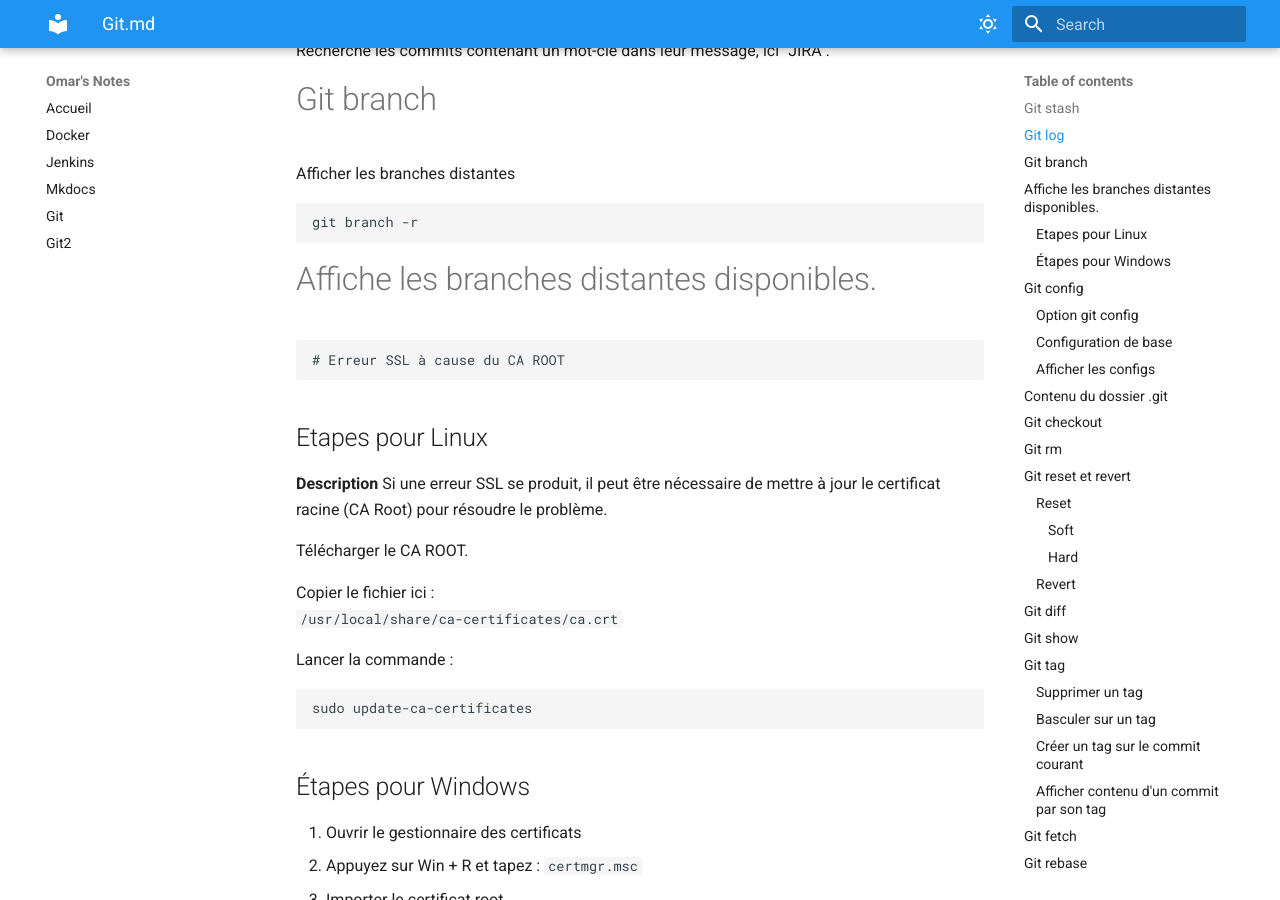
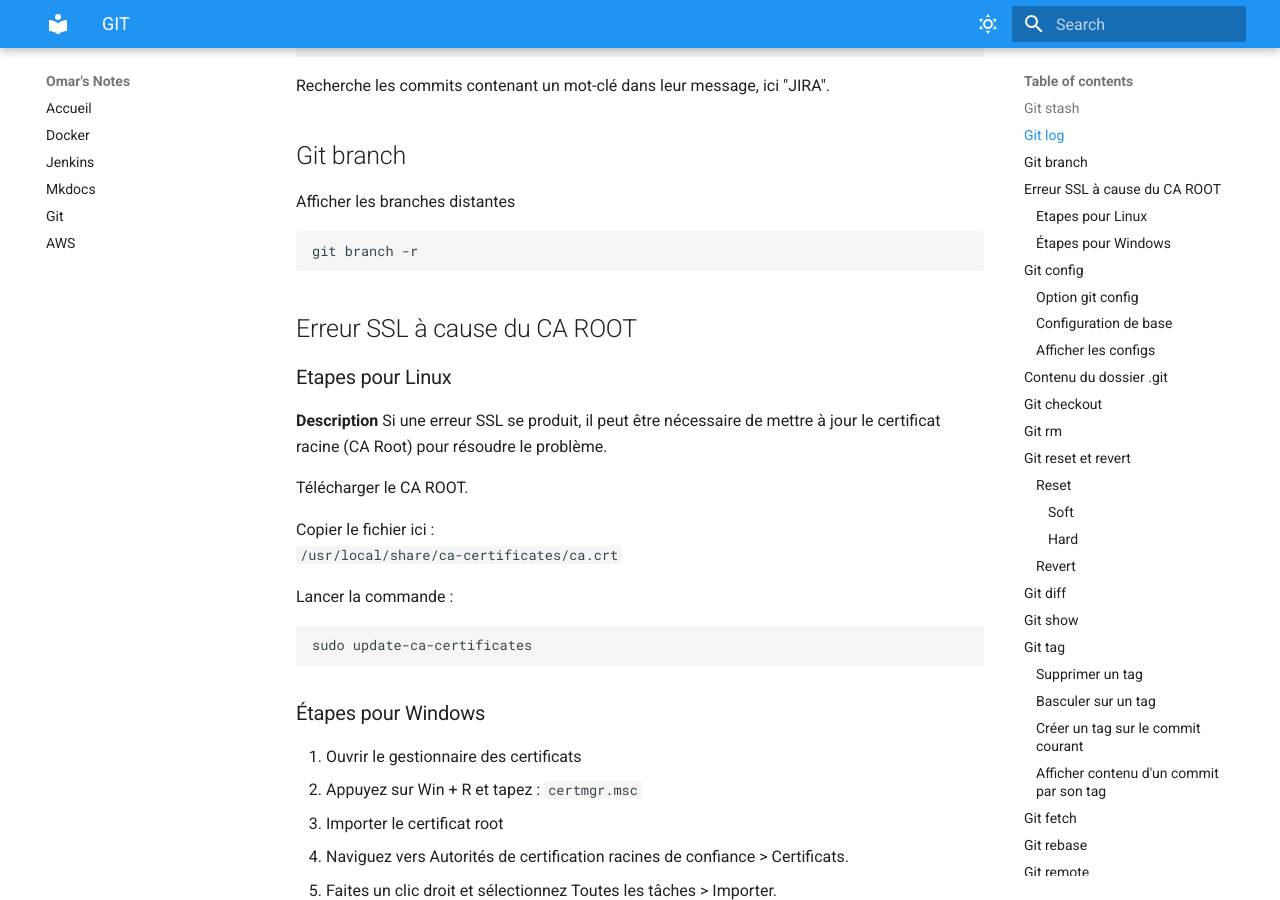
Before and after one commit to ElRamo/omarnotes, an MkDocs documentation site: the page built from docs/Git/Git.md.md, in a window 1280 px wide and 900 px high, scrolled down 2438 px. Built offline with MkDocs 1.6.1 and Material for MkDocs 9.7.7, drawn with Linux system fonts in a browser that asks for light colours.

````diff
--- a/docs/Git/Git.md.md
+++ b/docs/Git/Git.md.md
@@ -1,3 +1,4 @@
+# GIT
 ## Git stash
 
 **Description**
@@ -35,7 +36,7 @@ git stash clear
 
 Supprime toutes les sauvegardes de la pile.
 
-# Git log
+## Git log
 
 **Description**
 `git log` permet de visualiser l'historique des commits dans un dépôt.
@@ -132,7 +133,7 @@ git log -1 --grep="JIRA"
 
 Recherche les commits contenant un mot-clé dans leur message, ici "JIRA".
 
-# Git branch
+## Git branch
 
 Afficher les branches distantes
 
@@ -140,10 +141,9 @@ Afficher les branches distantes
 git branch -r
 ```
 
-# Affiche les branches distantes disponibles.
-	# Erreur SSL à cause du CA ROOT
+## Erreur SSL à cause du CA ROOT
 
-## Etapes pour Linux
+### Etapes pour Linux
 
 **Description**
 Si une erreur SSL se produit, il peut être nécessaire de mettre à jour le certificat racine (CA Root) pour résoudre le problème.
@@ -159,7 +159,7 @@ Lancer la commande :
 sudo update-ca-certificates
 ```
 
-## Étapes pour Windows
+### Étapes pour Windows
 
 1. Ouvrir le gestionnaire des certificats
 2. Appuyez sur Win + R et tapez :
@@ -174,15 +174,15 @@ sudo update-ca-certificates
 
 Une fois le certificat ajouté, redémarrez les applications ou services (GitLab Runner, Ansible, etc.).
 
-# Git config
+## Git config
 
-## Option git config
+### Option git config
 
 - `--system` - Table applicable à l'ensemble de la machine.
 - `--global` - Configuration pour l'utilisateur actuel.
 - `--local` (par défaut) - Configuration pour le dépôt courant.
 
-## Configuration de base
+### Configuration de base
 
 ```
 git config --global user.email johndoe@myemail.com
@@ -218,7 +218,7 @@ git config --global core.editor vim
 
 Le fichier de configuration est `~/.gitconfig`.
 
-## Afficher les configs
+### Afficher les configs
 
 ```
 git config --list
@@ -232,7 +232,7 @@ git config --list --global
 git config user.name
 ```
 
-# Contenu du dossier .git
+## Contenu du dossier .git
 
 - **hooks** : Contient tous les hooks personnalisés. Ce sont des scripts exécutés avant ou après certaines actions (commit, push, etc.).
 - **branches** : Ce dossier est obsolète.
@@ -244,7 +244,7 @@ git config user.name
 - **logs** : Contient les logs des actions effectuées sur le dépôt.
 - **description** : Description du dépôt.
 
-# Git checkout
+## Git checkout
 
 **Annuler changement sur un fichier non indexé (not yet added)**
 
@@ -252,7 +252,7 @@ git config user.name
 git checkout testfile-01
 ```
 
-# Git rm
+## Git rm
 
 **Annuler modification indexée (added**)
 
@@ -268,11 +268,11 @@ Supprime un fichier à la fois de Git et du disque, même s'il est modifié.
 git rm -f myfile
 ```
 
-# Git reset et revert
+## Git reset et revert
 
-## Reset
+### Reset
 
-### Soft
+#### Soft
 
 Revenir 1 commit en arrière sans supprimer les modifications au niveau du fichier.
 
@@ -280,7 +280,7 @@ Revenir 1 commit en arrière sans supprimer les modifications au niveau du fichi
 git reset --soft HEAD~1
 ```
 
-### Hard
+#### Hard
 
 Revenir 1 commit en arrière et supprimer les modifications au niveau du fichier.
 
@@ -288,7 +288,7 @@ Revenir 1 commit en arrière et supprimer les modifications au niveau du fichier
 git reset --hard HEAD~1
 ```
 
-## Revert
+### Revert
 
 Crée un nouveau commit qui annule un ancien commit. Cela permet de rester linéaire et de ne pas avoir un HEAD en retard par rapport au HEAD distant.
 
@@ -298,7 +298,7 @@ Crée un nouveau commit qui annule un ancien commit. Cela permet de rester liné
 git revert --no-edit HEAD~1
 ```
 
-# Git diff
+## Git diff
 
 ```
 git diff
@@ -316,7 +316,7 @@ git diff HEAD~1 testfile-01
 git diff --staged
 ```
 
-# Git show
+## Git show
 
 Affiche le résultat de `git log` + `git diff` d'un commit. Utiliser `git log -p` pour tous les commits.
 
@@ -328,66 +328,66 @@ git show
 git show HEAD~1
 ```
 
-# Git tag
+## Git tag
 
-## Supprimer un tag
+### Supprimer un tag
 
 ```
 git tag -d v1.0
 ```
 
-## Basculer sur un tag
+### Basculer sur un tag
 
 ```
 git checkout v1.0
 ```
 
-## Créer un tag sur le commit courant
+### Créer un tag sur le commit courant
 
 ```
 git tag -a v2.0 -m "version 2.0. A lot of new features"
 ```
 
-## Afficher contenu d'un commit par son tag
+### Afficher contenu d'un commit par son tag
 
 ```
 git show v1.0
 ```
 
-# Git fetch
+## Git fetch
 
 Télécharge les derniers commits distants sans les intégrer à la branche locale. Ces merges sont dans une branche différente (ex: `origin/main`, local c'est `main`).
 
-# Git rebase
+## Git rebase
 
 Réécrit les commits d'une branche dans un historique linéaire sur la branche master. Cela permet d'avoir un historique linéaire et des identifiants de commit différents.
 
 Pratique : faire un rebase et ensuite merger pour changer la pointe du master sur le dernier commit.
 
-# Git remote
+## Git remote
 
-## Ajouter un remote repo
+### Ajouter un remote repo
 
 ```
 git remote add origin $URI
 ```
 
-## Afficher les repos distants
+### Afficher les repos distants
 
 ```
 git remote -v
 ```
 
-# Git fork
+## Git fork
 
 Créer une copie d'un projet, modifier et créer ensuite une PR (pull request) pour demander au projet forké d'accepter et de merger les modifications. Utilisé surtout sur les projets sur lesquels on n'a pas les droits de pull.
 
-# Git merge
+## Git merge
 
-## Fast-forward merge
+### Fast-forward merge
 
 Le master n'a aucun nouveau commit comparé à la branche à merger.
 
-## No fast-forward merge
+### No fast-forward merge
 
 Le master a de nouveaux commits comparé à la branche à merger. Un commit de merge est créé.
--- a/mkdocs.yml
+++ b/mkdocs.yml
@@ -5,7 +5,7 @@ nav:
   - Jenkins: Jenkins/Jenkins.md
   - Mkdocs: Mkdocs/Mkdocs.md
   - Git: Git/Git.md
-  - Git2: Git/git2.md
+  - AWS: AWS/AWS.md
 theme:
   name: material  # Thème moderne pour MkDocs
   palette:
````
Also changed, not shown: docs/AWS/AWS.md.md (added, +2 -0 lines), docs/Jenkins/Jenkins.md.md (+3 -2 lines), docs/Mkdocs/Mkdocs.md.md (+2 -0 lines), docs/.obsidian/workspace.json.
